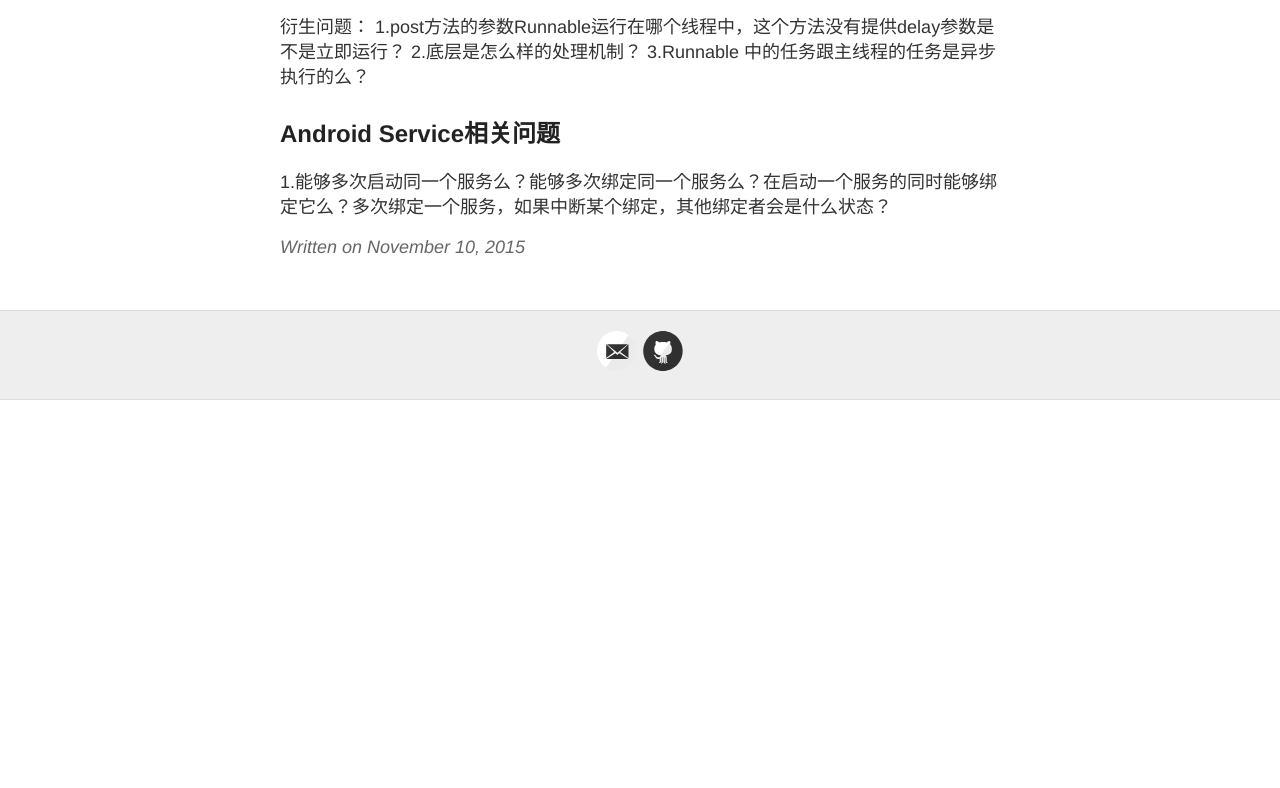
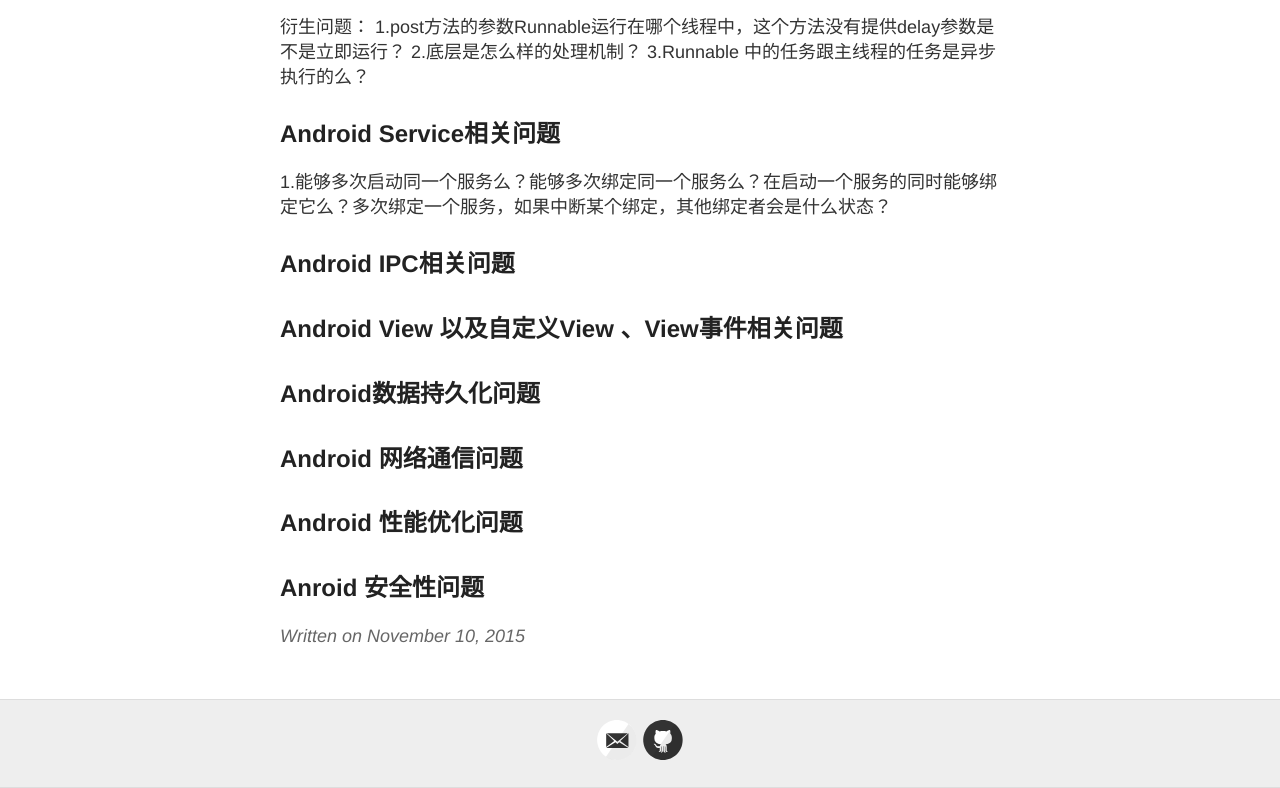
Before and after one commit to jingdq/jingdq.github.io, a plain HTML site: page android-question/index.html in a window 1280 px wide. Shown: the part 1287-2075 px from the top of the page. Before the commit the page ends 1687 px from the top, so only its background shows below. Drawn offline with Linux system fonts and the light colour scheme.

Commit message:
add some category

```diff
--- a/android-question/index.html
+++ b/android-question/index.html
@@ -106,6 +106,18 @@
 
 <p>1.能够多次启动同一个服务么？能够多次绑定同一个服务么？在启动一个服务的同时能够绑定它么？多次绑定一个服务，如果中断某个绑定，其他绑定者会是什么状态？</p>
 
+<h2>Android IPC相关问题</h2>
+
+<h2>Android View 以及自定义View 、View事件相关问题</h2>
+
+<h2>Android数据持久化问题</h2>
+
+<h2>Android 网络通信问题</h2>
+
+<h2>Android 性能优化问题</h2>
+
+<h2>Anroid 安全性问题</h2>
+
   </div>
 
   <div class="date">
```
Also changed, not shown: feed.xml (+12 -0 lines).
